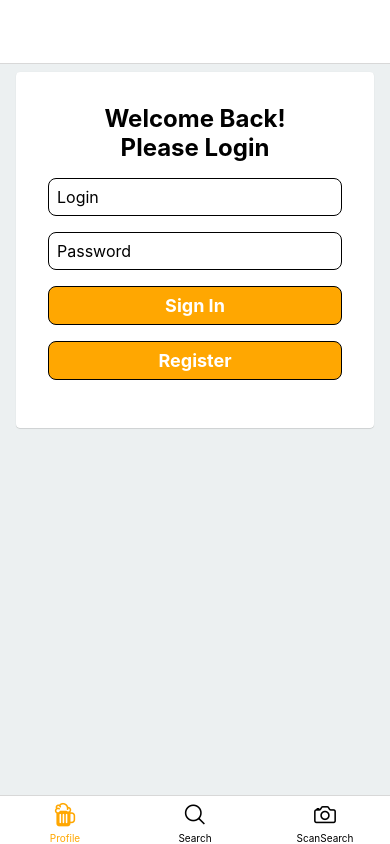
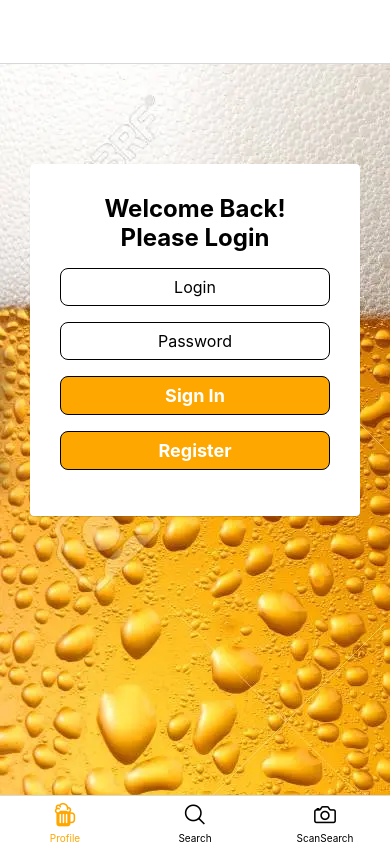
Before and after one commit to MaxenceLvl/BeersFinder, a React Native app in the folder app/: screen /Login in a window 390 px wide. Built offline with nearby package versions, Linux system fonts and the light colour scheme.

Commit message:
UI fixes

```diff
--- a/app/package.json
+++ b/app/package.json
@@ -11,7 +11,7 @@
   },
   "dependencies": {
     "@expo/vector-icons": "^12.0.5",
-    "@react-native-async-storage/async-storage": "^1.15.15",
+    "@react-native-async-storage/async-storage": "^1.15.17",
     "@react-native-picker/picker": "^2.2.1",
     "@react-navigation/bottom-tabs": "^6.0.9",
     "@react-navigation/native": "^6.0.6",
--- a/app/src/Navigation.js
+++ b/app/src/Navigation.js
@@ -44,7 +44,6 @@ const Navigation = () => {
           name="Profile"
           options={{
             headerShown: false,
-            title: "Profile",
             tabBarHideOnKeyboard: true,
           }}
         >
--- a/app/src/components/BeerCard.js
+++ b/app/src/components/BeerCard.js
@@ -14,36 +14,13 @@ const BeerCard = (props) => (
     key={props}
     onPress={props.onPress}
     underlayColor="#fac353"
-    style={{
-      paddingTop: 18,
-      paddingLeft: 18,
-      paddingRight: 18,
-      paddingBottom: 18,
-      borderRadius: 18,
-    }}
+    style={screensStyles.touchableHighlightView}
   >
     <Card style={screensStyles.cardContainer}>
       <View style={{ flexDirection: "row", paddingTop: 18 }}>
         <View style={{ flexDirection: "column", flex: 1 }}>
-          <Text
-            style={{
-              maxHeight: 250,
-              paddingLeft: 16,
-              flexWrap: "wrap",
-              fontWeight: "bold",
-              fontSize: 20,
-            }}
-          >
-            {props.beer.name}
-          </Text>
-          <Text
-            style={{
-              flexWrap: "wrap",
-              fontSize: 14,
-              paddingLeft: 16,
-              paddingTop: 16,
-            }}
-          >
+          <Text style={screensStyles.beerCard1}>{props.beer.name}</Text>
+          <Text style={screensStyles.beerTextCard}>
             {props.beer.brewery.name}
           </Text>
         </View>
@@ -57,32 +34,11 @@ const BeerCard = (props) => (
           />
         ) : (
           <View style={screensStyles.image}>
-            <Text
-              style={{
-                flex: 1,
-                fontWeight: "bold",
-                fontSize: 22,
-                textAlign: "center",
-                paddingTop: 50,
-              }}
-            >
-              Photo Unavailable
-            </Text>
+            <Text style={screensStyles.beerTextCard2}>Photo Unavailable</Text>
           </View>
         )}
       </View>
-      <Text
-        style={{
-          flex: 1,
-          maxHeight: 250,
-          flexWrap: "wrap",
-          fontWeight: "bold",
-          fontSize: 16,
-          color: "#53a9fa",
-          paddingBottom: 30,
-          paddingLeft: 16,
-        }}
-      >
+      <Text style={screensStyles.beerTextCard3}>
         {props.beer.alcohol / 100}%
       </Text>
     </Card>
--- a/app/src/screens/Login.js
+++ b/app/src/screens/Login.js
@@ -1,5 +1,11 @@
 import React, { useState, useContext } from "react";
-import { Text, TextInput, View, StyleSheet } from "react-native";
+import {
+  Text,
+  TextInput,
+  View,
+  StyleSheet,
+  ImageBackground,
+} from "react-native";
 import { Card } from "react-native-paper";
 import Constants from "expo-constants";
 import Button from "../components/Button";
@@ -11,12 +17,6 @@ import { StackActions } from "@react-navigation/native";
 
 const LoginStack = createNativeStackNavigator();
 
-const loginStyles = StyleSheet.create({
-  card: {
-    padding: 32,
-  },
-});
-
 const inputStyle = [screensStyles.input, screensStyles.margin];
 
 const Login = (props) => {
@@ -24,13 +24,12 @@ const Login = (props) => {
   const [password, setPassword] = useState("");
   const { login } = useContext(UserContext);
   return (
-    <View
-      style={[
-        screensStyles.container,
-        { paddingTop: Constants.statusBarHeight + 8 },
-      ]}
+    <View style={[screensStyles.containerDetail]}>
+      <ImageBackground
+        source={require("../img/beer_background.png")}
+        style={[screensStyles.image]}
       >
-      <Card style={loginStyles.card}>
+        <Card style={screensStyles.loginStyleCard}>
           <Text style={screensStyles.title}>Welcome Back!</Text>
           <Text style={[screensStyles.title, screensStyles.margin]}>
             Please Login
@@ -64,6 +63,7 @@ const Login = (props) => {
             }}
           />
         </Card>
+      </ImageBackground>
     </View>
   );
 };
--- a/app/src/screens/Profile.js
+++ b/app/src/screens/Profile.js
@@ -8,11 +8,15 @@ import {
   Alert,
   Image,
   ActivityIndicator,
+  ImageBackground,
 } from "react-native";
 import { Card } from "react-native-paper";
 import Button from "../components/Button";
 import { UserContext } from "../data/UserContext";
 import screensStyles from "./Styles";
+import Constants from "expo-constants";
+
+const inputStyle = [screensStyles.input2, screensStyles.margin];
 
 const Profile = () => {
   const { user, logout, modifyUser } = useContext(UserContext);
@@ -42,13 +46,22 @@ const Profile = () => {
   if (user == null) {
     return (
       <View style={[screensStyles.container, screensStyles.center]}>
+        <ImageBackground
+          source={require("../img/beer_background.png")}
+          style={[screensStyles.image]}
+        >
           <ActivityIndicator color="#FFA701" />
+        </ImageBackground>
       </View>
     );
   }
 
   return (
-    <View style={screensStyles.container}>
+    <View style={[screensStyles.containerDetail]}>
+      <ImageBackground
+        source={require("../img/beer_background.png")}
+        style={[screensStyles.image]}
+      >
         <Card
         // style={
         //   isKeyboardOpen ? profileStyles.cardKeyboardOpen : profileStyles.card
@@ -66,47 +79,35 @@ const Profile = () => {
                 )}
               </View>
             )}
-          <View style={[screensStyles.center, { alignItems: "stretch" }]}>
-            {editing ? (
-              <TextInput
-                value={firstName}
-                onChangeText={setFirstName}
-                style={[
-                  screensStyles.input,
-                  { marginVertical: 16, width: 160 },
-                ]}
-              />
-            ) : (
-              <Text style={[{ marginVertical: 26 }]}>
-                Bonjour {user.firstName} !
+            <View style={{ alignItems: "stretch" }}>
+              <Text style={[inputStyle]}>
+                Bonjour {user.firstName} {user.lastName} !
               </Text>
-            )}
             </View>
-          <View style={[{ alignItems: "stretch" }]}>
+            {/* <View style={[{ alignItems: "stretch" }]}>
             {editing ? (
               <TextInput
                 value={lastName}
                 onChangeText={setLastName}
-                style={[{ marginVertical: 16, width: 160 }]}
+                style={[inputStyle]}
               />
             ) : (
-              <Text style={[{ marginVertical: 26 }]}>
-                Bonjour {user.lastName} !
-              </Text>
+              <Text style={[inputStyle]}>{user.lastName} !</Text>
             )}
-          </View>
+          </View> */}
             <Button
               title={editing ? "Valider" : "Editer mon profil"}
-            style={[{ width: 160 }]}
+              style={[screensStyles.button]}
               onPress={editing ? validate : () => setEditing(true)}
             />
             <Button
               title="Me déconnecter"
-            style={{ width: 160 }}
+              style={[screensStyles.button]}
               onPress={logout}
             />
           </View>
         </Card>
+      </ImageBackground>
     </View>
   );
 };
--- a/app/src/screens/Styles.js
+++ b/app/src/screens/Styles.js
@@ -11,12 +11,9 @@ const screensStyles = StyleSheet.create({
   },
   cardContainer: {
     flex: 1,
-    borderRadius: 14,
-    backgroundColor: "#ffffff",
+    backgroundColor: "#fdfefe",
     padding: 4,
     paddingTop: 8,
-    paddingLeft: 23,
-    //backgroundImage: url("https://api.lorem.space/image/face?w=150&h=150"),
   },
   center: {
     display: "flex",
@@ -46,13 +43,19 @@ const screensStyles = StyleSheet.create({
     borderRadius: 8,
     padding: 8,
     fontSize: 16,
+    textAlign: "center",
+  },
+  input2: {
+    borderRadius: 8,
+    padding: 16,
+    fontSize: 20,
+    textAlign: "center",
   },
   image: {
     flex: 1,
-    flexShrink: 100,
-    width: 200,
-    height: 200,
-    paddingLeft: 12,
+    borderRadius: 50,
+    padding: 30,
+    paddingTop: 100,
   },
   label: {
     fontWeight: "bold",
@@ -82,17 +85,90 @@ const screensStyles = StyleSheet.create({
     width: 1,
     backgroundColor: "#909090",
   },
-  backgroundImage: {
-    width: 320,
-    height: 480,
-    resizeMode: "cover",
-},
   greetings: {
     fontSize: 18,
     fontWeight: "bold",
     marginVertical: 16,
     textAlign: "center",
   },
+  button: {
+    fontSize: 18,
+    fontWeight: "bold",
+    marginVertical: 16,
+    textAlign: "center",
+    margin: 90,
+  },
+  touchableHighlightView: {
+    paddingTop: 18,
+    paddingLeft: 18,
+    paddingRight: 18,
+    paddingBottom: 18,
+    borderRadius: 18,
+  },
+  beerCard1: {
+    maxHeight: 250,
+    paddingLeft: 16,
+    flexWrap: "wrap",
+    fontWeight: "bold",
+    fontSize: 20,
+  },
+  beerTextCard: {
+    flexWrap: "wrap",
+    fontSize: 14,
+    paddingLeft: 16,
+    paddingTop: 16,
+  },
+  beerTextCard2: {
+    flex: 1,
+    fontWeight: "bold",
+    fontSize: 22,
+    textAlign: "center",
+    paddingTop: 50,
+  },
+  beerTextCard3: {
+    flex: 1,
+    maxHeight: 250,
+    flexWrap: "wrap",
+    fontWeight: "bold",
+    fontSize: 16,
+    color: "#53a9fa",
+    paddingBottom: 30,
+    paddingLeft: 16,
+  },
+  beerDetailsView: {
+    flexDirection: "column",
+    flex: 1,
+    marginTop: 30,
+    marginLeft: 16,
+  },
+  beerDetailsView2: {
+    flexDirection: "row",
+    marginTop: 50,
+    alignItems: "center",
+  },
+  beerDetailsView3: {
+    height: 200,
+    width: "100%",
+    flex: 1,
+    marginBottom: 40,
+    marginTop: 30,
+  },
+  beerDetailsView4: {
+    width: "100%",
+    alignItems: "center",
+    paddingLeft: 16,
+    paddingRight: 16,
+  },
+  beerDetailsText: {
+    flex: 1,
+    fontWeight: "bold",
+    fontSize: 22,
+    textAlign: "center",
+    paddingTop: 50,
+  },
+  loginStyleCard: {
+    padding: 30,
+  },
 });
 
 export default screensStyles;
```
Also changed, not shown: app/src/components/BeerDetails.js (+5 -42 lines), app/src/img/beer_background.png (added). Lines whose indentation alone changed are shown as unchanged.
